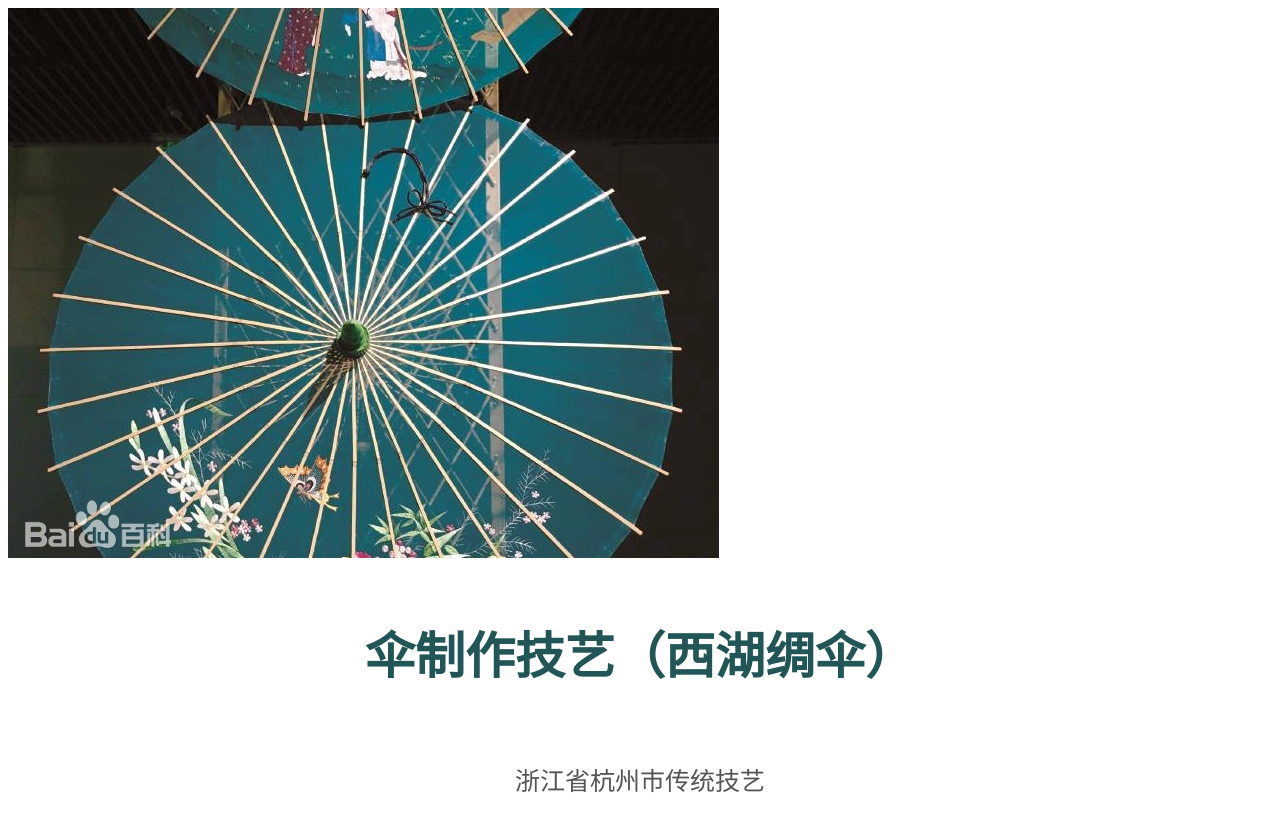
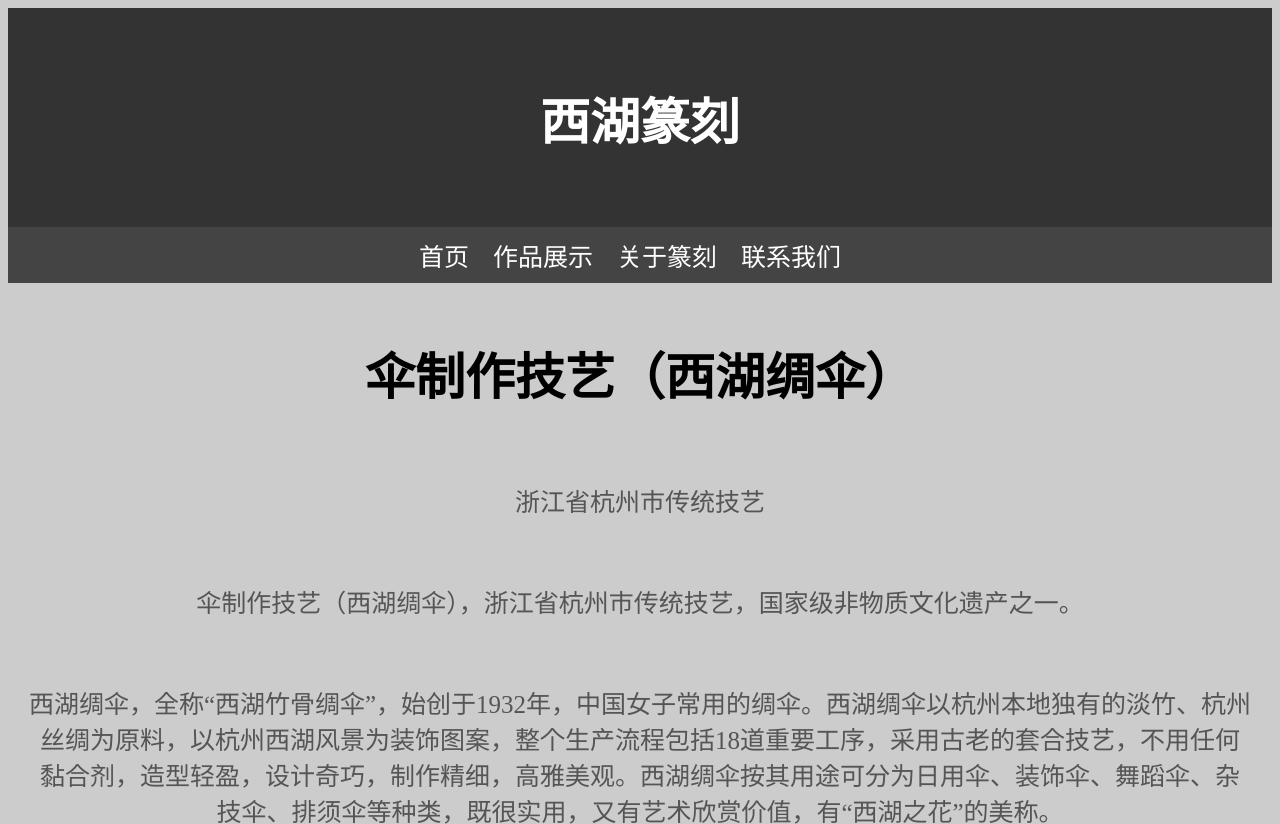
Before and after one commit to hi-lyh/hi-lyh.github.io, a plain HTML site: page index.html in a window 1280 px wide. Shown: the top 824 px of the page. Drawn offline with Linux system fonts and the light colour scheme.

Commit message:
Update index.html

```diff
--- a/index.html
+++ b/index.html
@@ -1,12 +1,41 @@
+
 <!DOCTYPE html >
 <html >
 <head>
 	<meta charset="utf-8" />
 	<title>西湖 绸伞</title>
 	<style>
+		body{background:#CCC;}
+		 nav {
+    	  background-color: #444;
+    	  color: white;
+    	  text-align: center;
+    	  padding: 10px;
+    	}
+		header {
+      		background-color: #333;
+     		color: white;
+      		text-align: center;
+      		padding: 20px;
+    	}
+   	 	nav ul {
+     	 list-style-type: none;
+      	 margin: 0;
+     	 padding: 0;
+    	}
+
+   		nav ul li {
+    	  display: inline;
+    	  margin-right: 20px;
+        }
+
+    	nav ul li a {
+    	  color: white;
+    	  text-decoration: none;
+   		}
+
     	h1 {
       		text-align: center;
-      		color: #255;
       		padding: 20px 0;
 			font-size:50px;
     	}
@@ -25,11 +54,38 @@
 
 		img {
 			img-align:center;
+		}
+		main
+		.image-gallery {
+      		display: flex;
+      		flex-wrap: wrap;
+      		justify-content: space-around;
+      		margin-top: 20px;
+    	}
 
+   		.image-gallery img {
+      		width: 300px;
+      		height: 300px;
+      		object-fit: cover;
+      		margin-bottom: 20px;
+      		box-shadow: 0 0 5px rgba(0, 0, 0, 0.2);
+    	}
  	 </style>
 </head>
 <body>
-	<img src="img/xihuchousan.png">
+	<header>
+    	<h1>西湖篆刻</h1>
+    </header>
+	<nav>
+		<ul>
+			<li><a href="https://hi-lyh.github.io">首页</a></li>
+			<li><a href="https://baijiahao.baidu.com/s?id=1792686167061558121&wfr=spider&for=pc">作品展示</a></li>
+			<li><a href="https://www.zjsjw.gov.cn/xinwentupian/202406/t20240603_22280625.shtml">关于篆刻</a></li>
+			<li><a href="https://weibo.com/tv/show/1034:5077142019702803?from=old_pc_videoshow">联系我们</a></li>
+		</ul>
+	</nav>
+
+
     <h1> 伞制作技艺（西湖绸伞） </h1>
 	<p> 	浙江省杭州市传统技艺  </p>
 	<p> 	伞制作技艺（西湖绸伞），浙江省杭州市传统技艺，国家级非物质文化遗产之一。</p>
@@ -38,12 +94,17 @@
 
 
 
-	<img src="img/西湖绸伞1.png" />
     <h1> 历史渊源 </h1>
     <p> 杭州历史悠久，有着“丝绸之府”的美称，早在秦汉时期，杭州的丝绸制造业就相当发达，随着京杭大运河的开通，杭州的经济文化迅速发展，尤其是中唐以后，随着丝绸的
     普及，绸伞进一步得到流行。当时南宋临安是中国的制伞中心，市场上绸伞种类繁多，出现了大小黄罗伞、清凉伞等各式各样的伞。随着南宋定都临安，杭州的发展由此进入了鼎盛时期。清代末期以来，随着公路、铁路等交通运输的发展，杭州依托京杭大运河和公路、铁路的便利以及发达的丝绸产业，从而促进了杭州丝绸制造的发展与伞业的繁荣。</p>
 <p>西湖绸伞创制于1932年，由杭州都锦生丝织风景厂研创。都锦生受到国外绢伞的启发，利用杭州丰富的丝、竹原材料资源，在制伞师竹振斐的不懈努力下，克服选料、伞骨技术、伞面装饰等诸多困难，最终研制成功。 </p>
 <p>新中国成立以后，办起了国营杭州西湖伞厂，又成立了杭州工艺美术研究所西湖绸伞组，有400多名职工，10多名研究人员，年产绸伞60万把上下，其中出口的占三分之二。</p>
+
+
+    <div class="image-gallery">
+      	<img src="img/西湖绸伞1.png" />
+		<img src="img/xihuchousan.png">
+    </div>
 
 	<h1>相关链接</h1>
     <a href="https://baijiahao.baidu.com/s?id=1808973710306612760&wfr=spider&for=pc">文化中国行｜西湖绸伞：“西湖之花”绽放独特杭州韵味</a> <br />
```
